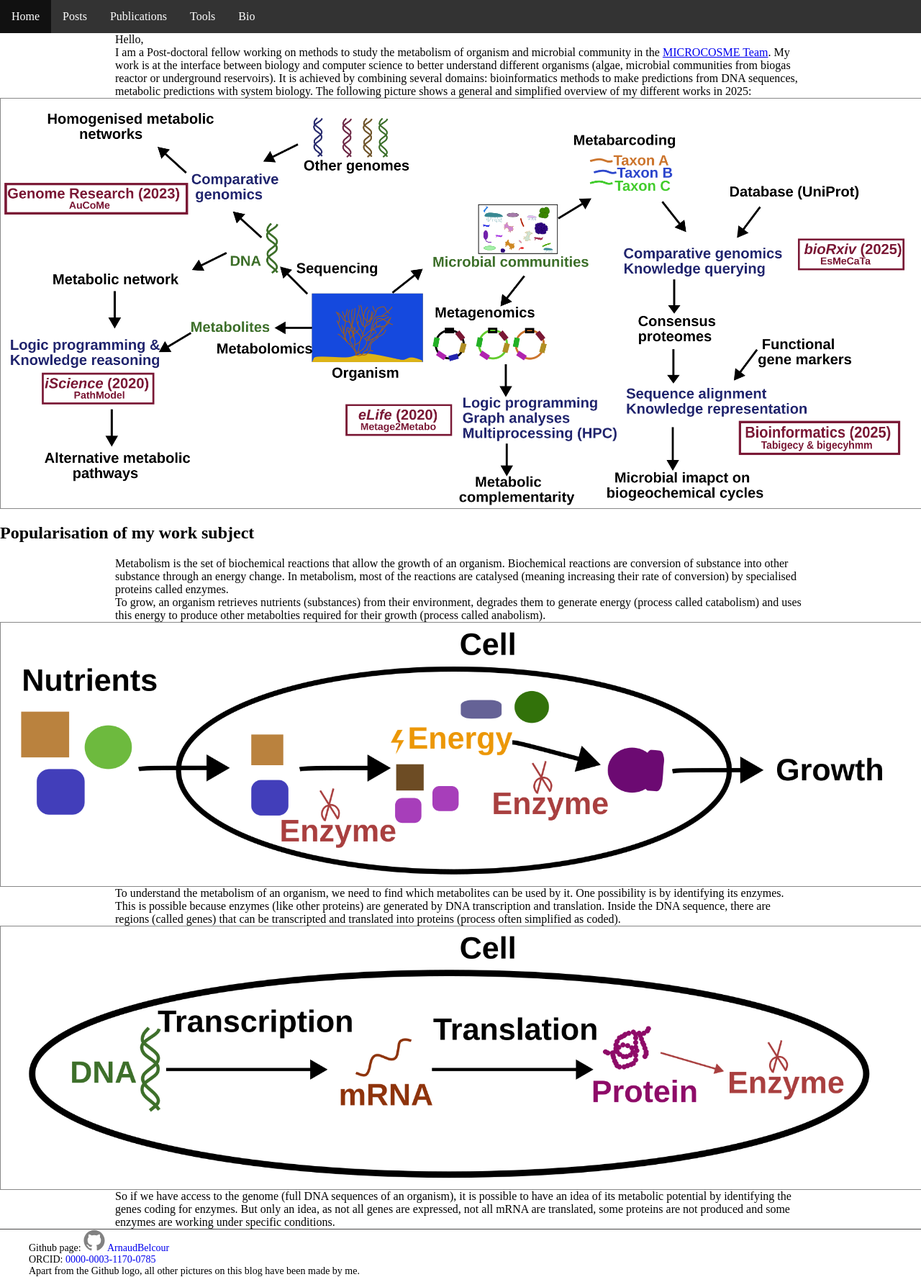
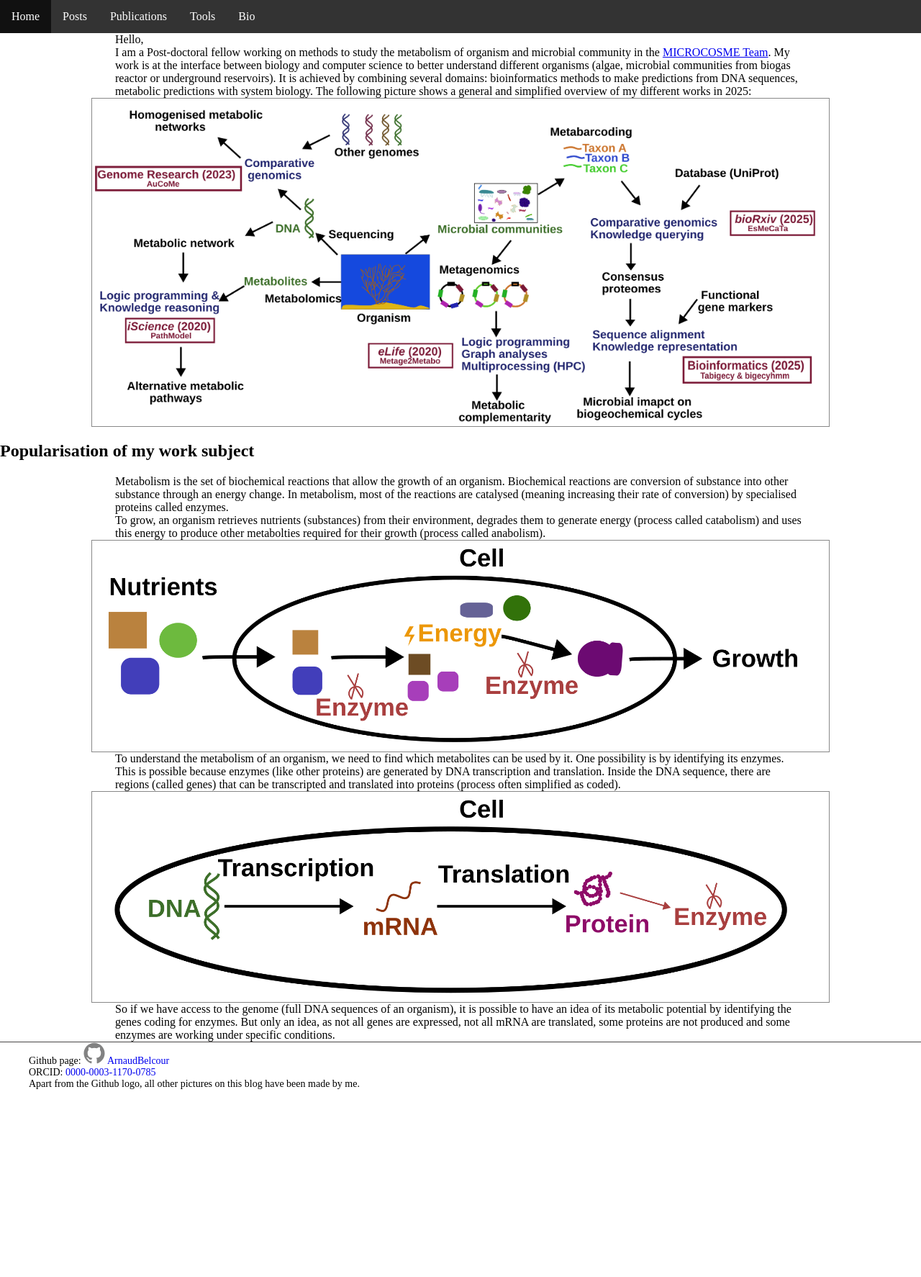
Before and after one commit to ArnaudBelcour/blog, a Jekyll site: the page built from index.html, in a window 1280 px wide. Shown: the whole page at 72% size. Built offline with Jekyll 4.4.1, drawn with Linux system fonts in a browser that asks for light colours; after the commit the page ends 1514 px from its top, so only the background shows below that.

Commit message:
Update width figure.

```diff
--- a/index.html
+++ b/index.html
@@ -9,19 +9,19 @@
 It is achieved by combining several domains: bioinformatics methods to make predictions from DNA sequences, metabolic predictions with system biology.
 The following picture shows a general and simplified overview of my different works in 2025:</p>
 
-<img width="100%" class="homefront_pic" alt="homefront_pic" src="{{ site.url | append: site.baseurl }}/images/general_overview.png"  style="border-width:1px;border-color:#888;border-style:solid;vertical-align:top">
+<img width="80%" class="homefront_pic" alt="homefront_pic" src="{{ site.url | append: site.baseurl }}/images/general_overview.png"  style="border-width:1px;border-color:#888;border-style:solid;vertical-align:top">
 
 <h1> Popularisation of my work subject</h1>
 
 <p> Metabolism is the set of biochemical reactions that allow the growth of an organism. Biochemical reactions are conversion of substance into other substance through an energy change. In metabolism, most of the reactions are catalysed (meaning increasing their rate of conversion) by specialised proteins called enzymes.</p>
 <p> To grow, an organism retrieves nutrients (substances) from their environment, degrades them to generate energy (process called catabolism) and uses this energy to produce other metabolties required for their growth (process called anabolism).</p>
 
-<img width="100%" class="homefront_pic" alt="homefront_pic" src="{{ site.url | append: site.baseurl }}/images/metabolism.png"  style="border-width:1px;border-color:#888;border-style:solid;vertical-align:top">
+<img width="80%" class="homefront_pic" alt="homefront_pic" src="{{ site.url | append: site.baseurl }}/images/metabolism.png"  style="border-width:1px;border-color:#888;border-style:solid;vertical-align:top">
 
 <p> To understand the metabolism of an organism, we need to find which metabolites can be used by it. One possibility is by identifying its enzymes. This is possible because enzymes (like other proteins) are generated by DNA transcription and translation.
     Inside the DNA sequence, there are regions (called genes) that can be transcripted and translated into proteins (process often simplified as coded).</p>
 
-<img width="100%" class="homefront_pic" alt="homefront_pic" src="{{ site.url | append: site.baseurl }}/images/enzyme.png"  style="border-width:1px;border-color:#888;border-style:solid;vertical-align:top">
+<img width="80%" class="homefront_pic" alt="homefront_pic" src="{{ site.url | append: site.baseurl }}/images/enzyme.png"  style="border-width:1px;border-color:#888;border-style:solid;vertical-align:top">
 
 <p> So if we have access to the genome (full DNA sequences of an organism), it is possible to have an idea of its metabolic potential by identifying the genes coding for enzymes. But only an idea, as not all genes are expressed, not all mRNA are translated, some proteins are not produced and some enzymes are working under specific conditions.</p>
 
```
